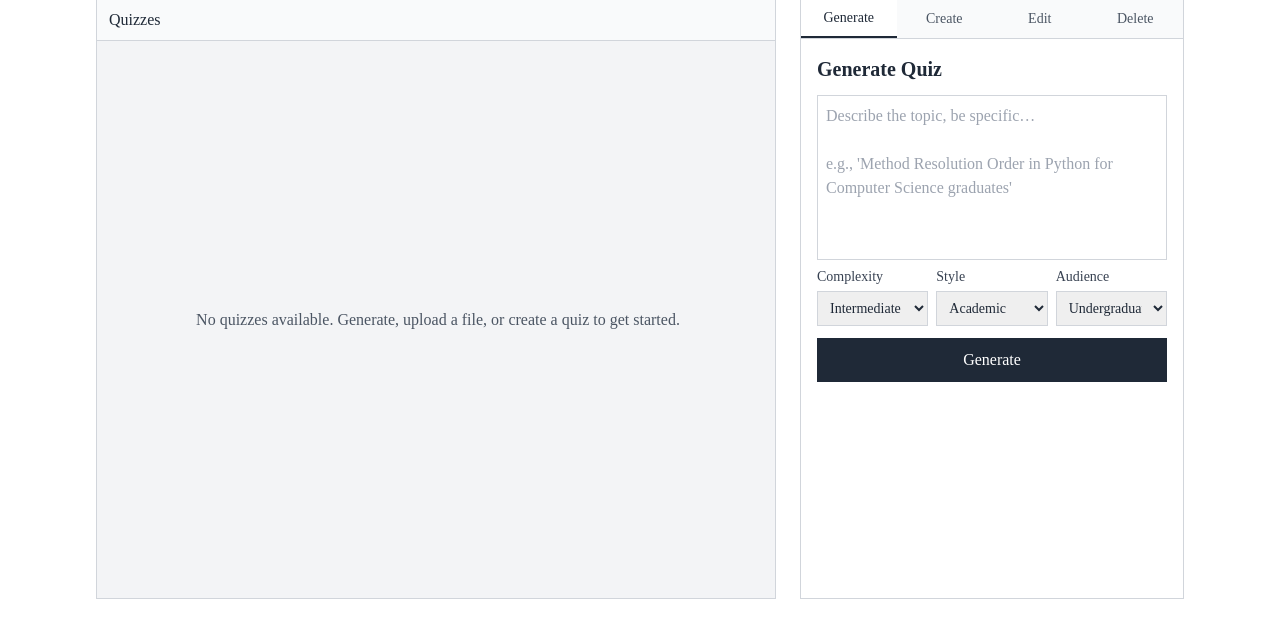
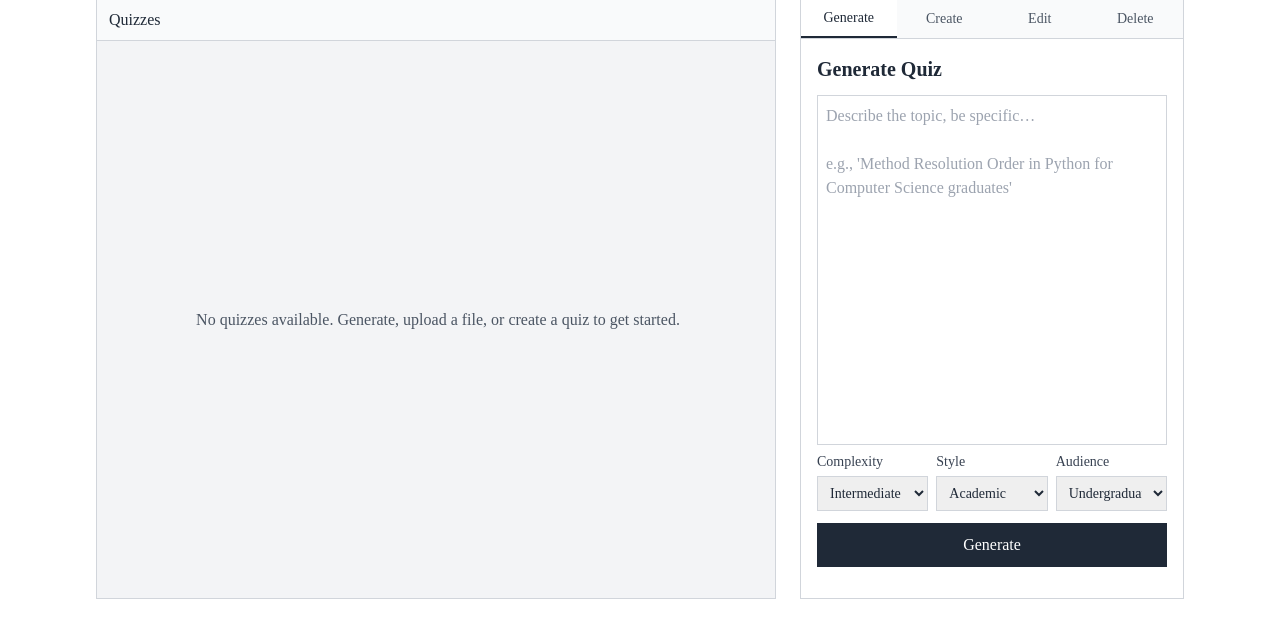
Before and after one commit to alfaarizi/agentic-mcq-generator, a FastAPI app: page /api/v1/quizzes in a window 1280 px wide. Shown: the part 103-741 px from the top of the page. Run offline with FastAPI, Linux system fonts and the light colour scheme; some libraries are stand-ins or nearby versions.

Commit message:
fix: inconsistent text input height

```diff
--- a/templates/quizzes.html
+++ b/templates/quizzes.html
@@ -122,7 +122,7 @@
                                     placeholder="{{ t.topic_description_placeholder }}"
                                     required
                                     class="w-full p-2 border border-gray-300 text-base resize-none focus:ring-2 focus:ring-gray-800 focus:border-gray-800 overflow-y-auto"
-                                    style="height: 165px;"
+                                    style="height: 350px;"
                                     aria-label="Topic description for quiz generation"
                                 ></textarea>
                             </div>
```
